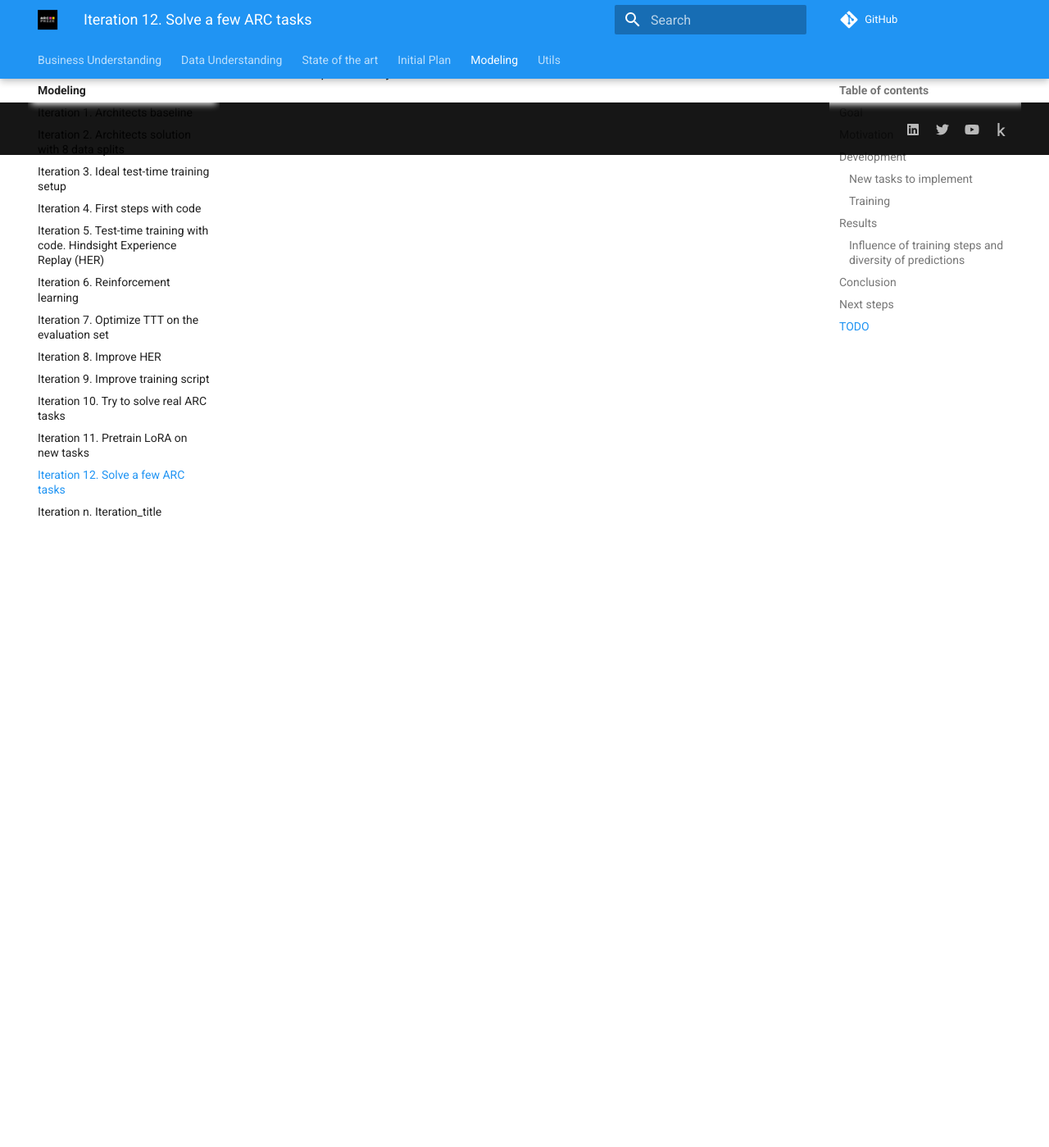
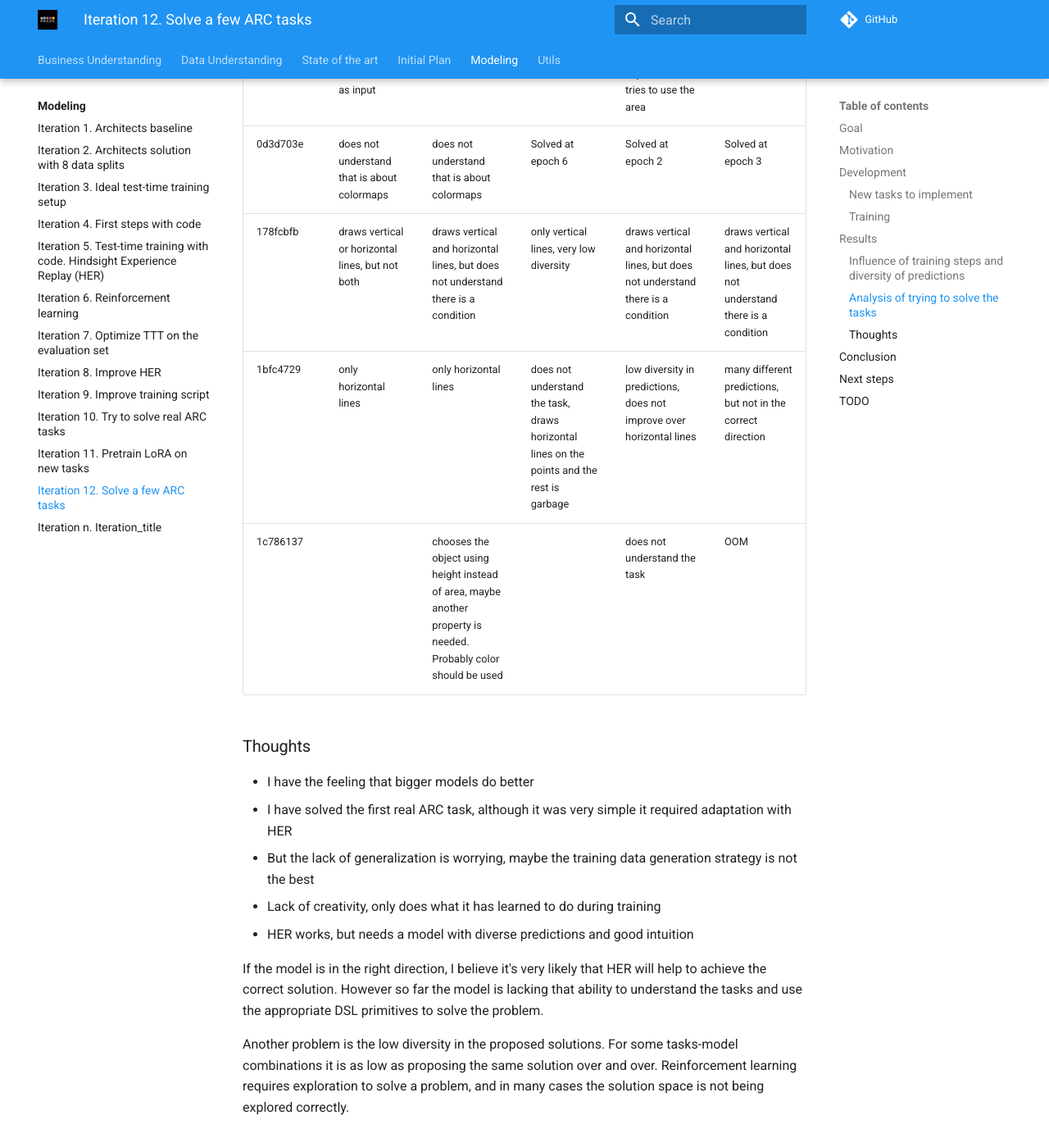
Before and after one commit to ironbar/arc25, an MkDocs documentation site: the page built from docs/modeling/Iteration_12_solve_a_few_arc_tasks.md, in a window 1280 px wide and 1400 px high, scrolled down 2362 px. Shown: the whole window at 82% size. Built offline with MkDocs 1.6.1 and Material for MkDocs 9.7.7, drawn with Linux system fonts in a browser that asks for light colours; comment, search, counter and statistics services are not loaded; some of the changed text lies outside the part shown.

Commit message:
thinking about the challenges

```diff
--- a/docs/modeling/Iteration_12_solve_a_few_arc_tasks.md
+++ b/docs/modeling/Iteration_12_solve_a_few_arc_tasks.md
@@ -167,6 +162,34 @@ The relation is unclear and inconsistent between tasks.
 
 Thus so far does not seem that training for longer reduces the model predictions diversity.
 
+### Analysis of trying to solve the tasks
+
+| task \ model | 0.5B@1k steps                                                                            | 1.5B@1k steps                                                                                                    | 1.5B@16k steps                                                                             | 3B@1k steps                                                                                          | 7B@1k steps                                                                             |
+|--------------|------------------------------------------------------------------------------------------|------------------------------------------------------------------------------------------------------------------|--------------------------------------------------------------------------------------------|------------------------------------------------------------------------------------------------------|-----------------------------------------------------------------------------------------|
+| 08ed6ac7     |                                                                                          |                                                                                                                  |                                                                                            | does not understand that the task is about changing colors, sorting the objects by area              | does not understand that the task is about changing colors, sorting the objects by area |
+| 0b148d64     |                                                                                          |                                                                                                                  |                                                                                            | the most succesfull approach is downscaling instead of selecting and cropping                        | OOM                                                                                     |
+| 0ca9ddb6     | draws 3 points, tries to use area for color. Tried an attempt to use the color as input  | draws 2 points, tries to use area for color                                                                      | draws 2 points, tries to use area for color                                                | draws 4 points, but doesn't understand that color depends on the object color, tries to use the area | draws 3 points, then starts to draw lines                                               |
+| 0d3d703e     | does not understand that  is about colormaps                                             | does not understand that is about colormaps                                                                      | Solved at epoch 6                                                                          | Solved at epoch 2                                                                                    | Solved at epoch 3                                                                       |
+| 178fcbfb     | draws vertical or horizontal lines, but not both                                         | draws vertical and horizontal lines, but does not understand there is a condition                                | only vertical lines, very low diversity                                                    | draws vertical and horizontal lines, but does not understand there is a condition                    | draws vertical and horizontal lines, but does not understand there is a condition       |
+| 1bfc4729     | only horizontal lines                                                                    | only horizontal lines                                                                                            | does not understand the task, draws horizontal lines on the points and the rest is garbage | low diversity in predictions, does not improve over horizontal lines                                 | many different predictions, but not in the correct direction                            |
+| 1c786137     |                                                                                          | chooses the object using height instead of area, maybe another property is needed. Probably color should be used |                                                                                            | does not understand the task                                                                         | OOM                                                                                     |
+
+### Thoughts
+
+- I have the feeling that bigger models do better
+- I have solved the first real ARC task, although it was very simple it required adaptation with HER
+- But the lack of generalization is worrying, maybe the training data generation strategy is not the best
+- Lack of creativity, only does what it has learned to do during training
+- HER works, but needs a model with diverse predictions and good intuition
+
+If the model is in the right direction, I believe it's very likely that HER will help to achieve the
+correct solution. However so far the model is lacking that ability to understand the tasks and use
+the appropriate DSL primitives to solve the problem.
+
+Another problem is the low diversity in the proposed solutions. For some tasks-model combinations it is
+as low as proposing the same solution over and over. Reinforcement learning requires exploration to
+solve a problem, and in many cases the solution space is not being explored correctly.
+
 ## Conclusion
 
 ## Next steps
```
Also changed, not shown: other parts of docs/modeling/Iteration_12_solve_a_few_arc_tasks.md (+0 -5 lines), 1 other file.
